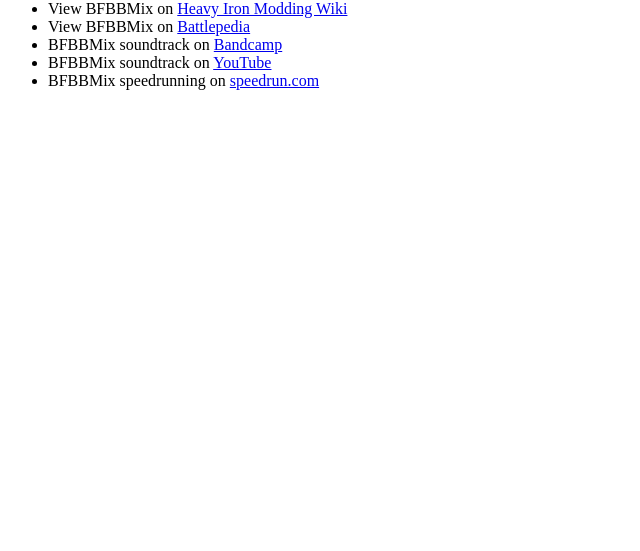
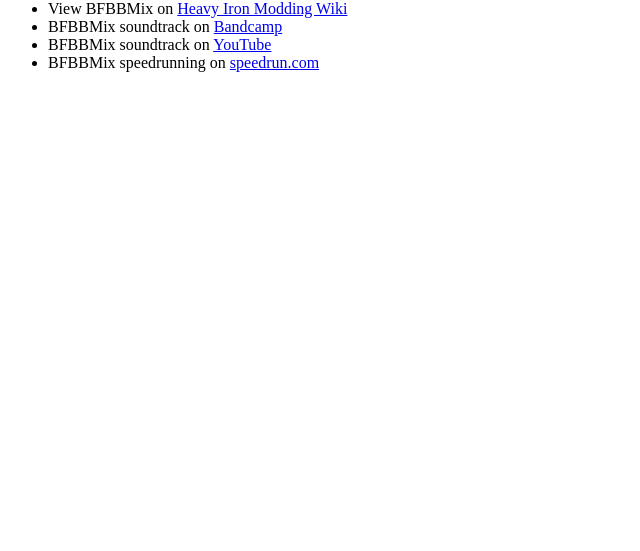
Before and after one commit to skyweiss/BFBBMix-Site, a plain HTML site: page index.html in a window 1280 px wide. Shown: the part 249-800 px from the top of the page, without its empty margins (0-640 px from the left). Drawn offline with Linux system fonts and the light colour scheme.

Commit message:
Update index.html

```diff
--- a/index.html
+++ b/index.html
@@ -1,7 +1,6 @@
 <p><img src="https://static.miraheze.org/himoddingwiki/thumb/0/02/BFBBMix_Logo.png/600px-BFBBMix_Logo.png" alt="File:BFBBMix Logo.png" width="300" /></p>
 <ul>
   <li>View BFBBMix on <a href="https://heavyironmodding.org/wiki/BFBBMix">Heavy Iron Modding Wiki</a></li>
-  <li>View BFBBMix on <a href="https://battlepedia.org/BFBBMix">Battlepedia</a></li>
   <li>BFBBMix soundtrack on <a href="https://bfbbmix.bandcamp.com/">Bandcamp</a></li>
   <li>BFBBMix soundtrack on <a href="https://www.youtube.com/watch?v=9g4I5pDEK5U">YouTube</a></li>
   <li>BFBBMix speedrunning on <a href="https://speedrun.com/bfbbmix">speedrun.com</a></li>
```
